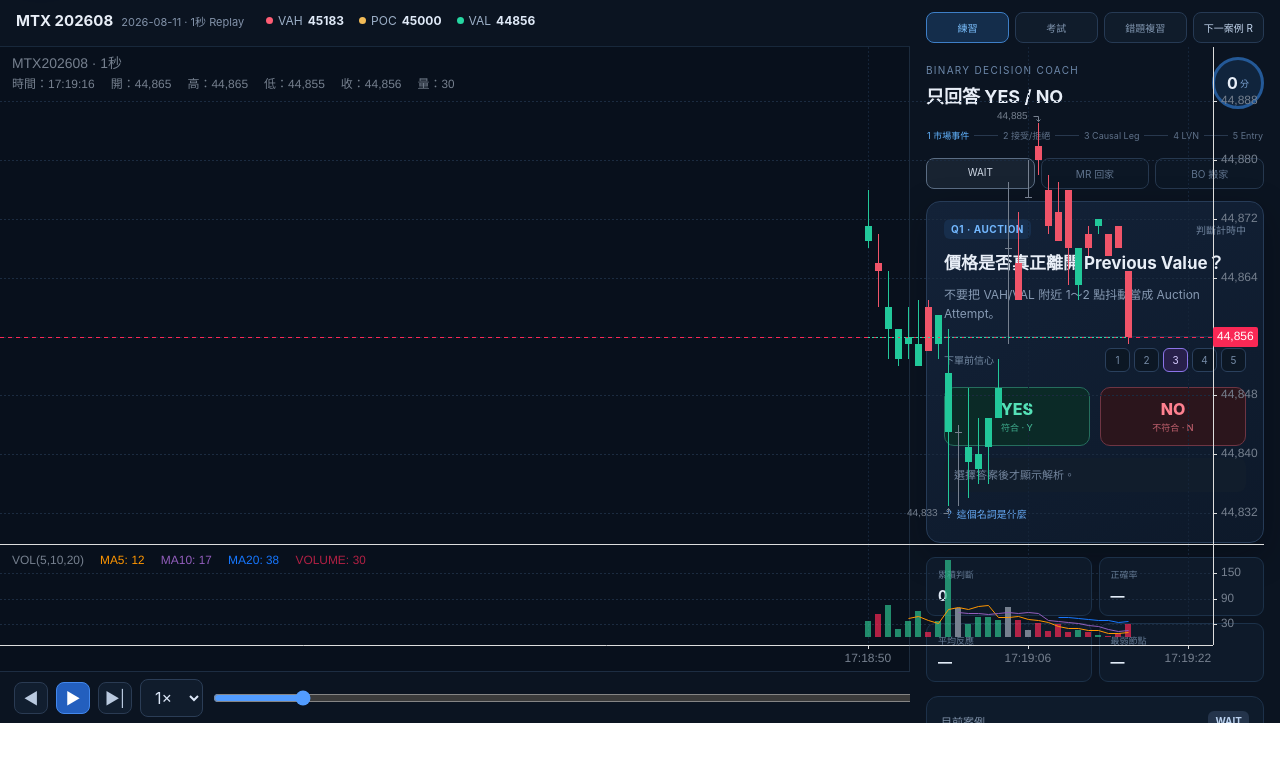
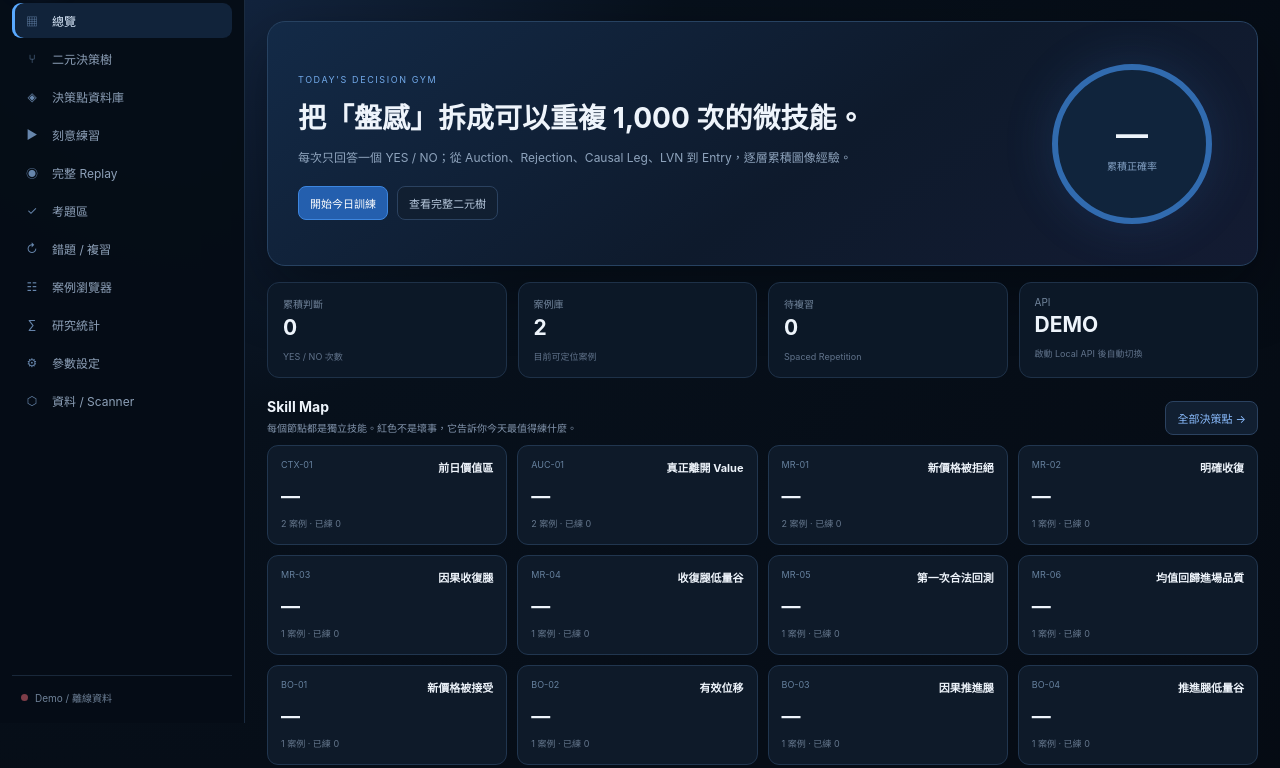
Before and after one commit to cheneddie/klinechats_VT, a website built with Vite: page index.html in a window 1280 px wide. Shown: the part 77-845 px from the top of the page. Before the commit the page ends 800 px from the top, so only its background shows below. Built offline with nearby package versions, Linux system fonts and the light colour scheme; files whose address does not match are found by name.

Commit message:
feat: switch main UI to Fabio Decision Gym V2

```diff
--- a/index.html
+++ b/index.html
@@ -1,26 +1,22 @@
 <!doctype html>
-<html lang="zh-Hant"><head><meta charset="UTF-8"/><meta name="viewport" content="width=device-width,initial-scale=1.0"/><title>Fabio 二元決策 Replay 訓練器</title><link rel="stylesheet" href="./src/styles.css"/><link rel="stylesheet" href="./src/phase3.css"/><link rel="stylesheet" href="./src/phase4.css"/></head><body>
-<div id="app">
-<header class="topbar"><div class="brand"><div class="brand-mark">F</div><div><h1>Fabio 二元決策 Replay 訓練器</h1><p>MTX · Auction Market · KLineChart <strong>V10.0.2</strong></p></div></div><div class="top-actions"><span class="badge hidefuture">HIDE FUTURE · 1秒</span><span id="engineBadge" class="badge ok">KLineChart V10</span><select id="caseSelect"></select></div></header>
-<main class="workspace">
-<section class="chart-shell">
-<div class="chart-toolbar"><div class="symbol-block"><b>MTX 202608</b><span id="sessionLabel">—</span></div><div class="profile-strip"><span><i class="dot vah"></i>VAH <b id="vahText">—</b></span><span><i class="dot poc"></i>POC <b id="pocText">—</b></span><span><i class="dot val"></i>VAL <b id="valText">—</b></span></div><div class="bar-stats" id="barStats">O — H — L — C —</div></div>
-<div id="chart"></div>
-<div class="replay-bar"><button id="backBtn" title="上一根">◀</button><button id="playBtn" class="primary" title="播放 / 暫停">▶</button><button id="stepBtn" title="下一根">▶|</button><select id="speedSelect"><option value="1000">1×</option><option value="500">2×</option><option value="250">4×</option><option value="125">8×</option></select><input id="timeline" type="range" min="10" max="100" value="35"/><span id="replayClock">—</span></div>
-</section>
-<aside class="coach-panel">
-<div class="mode-bar"><button class="mode-btn active" data-mode="practice">練習</button><button class="mode-btn" data-mode="exam">考試</button><button class="mode-btn" data-mode="review">錯題複習</button><button id="nextCaseBtn" class="next-case">下一案例 R</button></div>
-<div class="coach-head"><div><span class="eyebrow">BINARY DECISION COACH</span><h2>只回答 YES / NO</h2></div><div class="score-ring"><strong id="scoreText">0</strong><small>分</small></div></div>
-<div class="state-route" id="stateRoute"><div class="route-node active">1 市場事件</div><div class="route-line"></div><div class="route-node">2 接受/拒絕</div><div class="route-line"></div><div class="route-node">3 Causal Leg</div><div class="route-line"></div><div class="route-node">4 LVN</div><div class="route-line"></div><div class="route-node">5 Entry</div></div>
-<div id="decisionBranch" class="decision-branch"><span class="branch wait active">WAIT</span><span class="branch mr">MR 回家</span><span class="branch bo">BO 搬家</span></div>
-<div class="question-card"><div class="qmeta"><span id="questionTag" class="question-tag">Q1 · AUCTION</span><span id="reactionTime" class="reaction-time">判斷計時中</span></div><h3 id="questionText">價格是否真正離開 Previous Value？</h3><p id="questionHint">不要預測方向，只判斷市場是否已經開始一次真正的 Auction Attempt。</p>
-<div class="confidence"><span>下單前信心</span><div id="confidenceButtons"><button data-confidence="1">1</button><button data-confidence="2">2</button><button class="active" data-confidence="3">3</button><button data-confidence="4">4</button><button data-confidence="5">5</button></div></div>
-<div class="binary-actions"><button id="yesBtn" class="yes">YES <span>符合 · Y</span></button><button id="noBtn" class="no">NO <span>不符合 · N</span></button></div><div id="feedback" class="feedback muted">選擇答案後才顯示解析。</div><button id="glossaryBtn" class="glossary-btn">？ 這個名詞是什麼</button><div id="glossary" class="glossary hidden"></div></div>
-<div class="stats-grid"><div><span>累積判斷</span><b id="statTotal">0</b></div><div><span>正確率</span><b id="statAccuracy">—</b></div><div><span>平均反應</span><b id="statSpeed">—</b></div><div><span>最弱節點</span><b id="statWeak">—</b></div></div>
-<div class="case-card"><div class="case-title"><span>目前案例</span><b id="strategyBadge">WAIT</b></div><dl><div><dt>事件時間</dt><dd id="eventTime">—</dd></div><div><dt>Extreme</dt><dd id="extremeText">—</dd></div><div><dt>LVN</dt><dd id="lvnText">—</dd></div><div><dt>Entry</dt><dd id="entryText">尚未揭曉</dd></div></dl></div>
-<div class="decision-log"><div class="case-title"><span>本案例決策</span><b id="decisionCount">0</b></div><div id="decisionLog">尚未作答</div></div>
-<div class="mistakes"><div class="case-title"><span>最近錯題</span><button id="clearHistoryBtn">清除紀錄</button></div><div id="mistakeList">目前沒有錯題</div></div>
-<div class="shortcut-note">Y / N 作答 · Space 播放 · ← → 單步 · R 下一案例</div>
-</aside></main></div>
-<script src="./public/vendor/klinecharts-10.0.2.min.js"></script><script src="./public/data/demo_case.js"></script><script src="./public/data/phase2_second_bars.js"></script><script src="./src/fallback-kline.js"></script><script src="./src/overlays.js"></script><script src="./src/trainer-core.js"></script><script src="./src/main.js"></script><script src="./src/phase3.js"></script><script src="./src/phase4.js"></script>
-</body></html>
+<html lang="zh-Hant">
+<head>
+  <meta charset="UTF-8" />
+  <meta name="viewport" content="width=device-width,initial-scale=1" />
+  <meta name="theme-color" content="#07101b" />
+  <meta name="description" content="Fabio Decision Gym V2 — MTX Auction Market binary decision training platform" />
+  <title>Fabio Decision Gym V2</title>
+  <link rel="stylesheet" href="./src/v2/styles.css" />
+</head>
+<body>
+  <noscript>Fabio Decision Gym 需要 JavaScript。</noscript>
+  <script src="./public/vendor/klinecharts-10.0.2.min.js"></script>
+  <script src="./public/data/demo_case.js"></script>
+  <script src="./public/data/phase2_second_bars.js"></script>
+  <script src="./src/overlays.js"></script>
+  <script src="./src/v2/registry.js"></script>
+  <script src="./src/v2/store.js"></script>
+  <script src="./src/v2/chart.js"></script>
+  <script src="./src/v2/app.js"></script>
+</body>
+</html>
```
